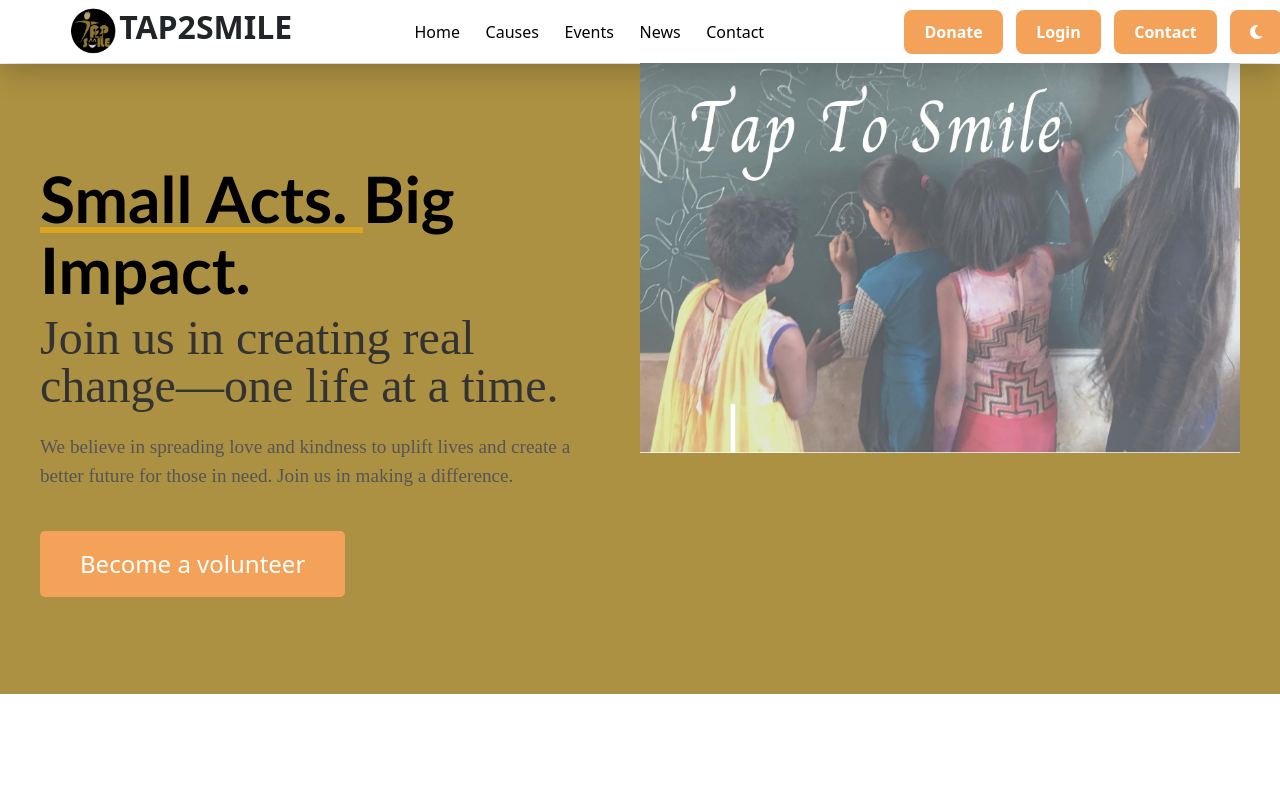
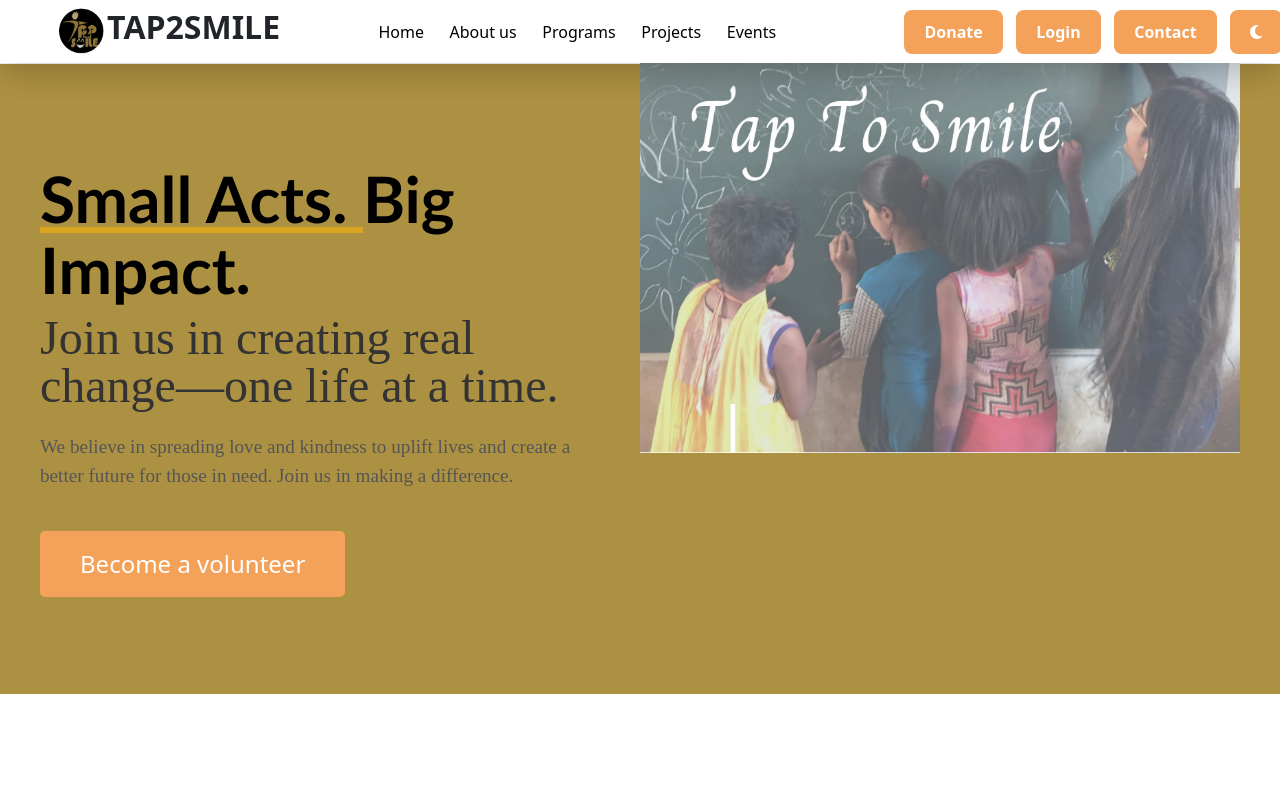
Before and after one commit to Tap2smile/ngo-website, a plain HTML site: page index.html in a window 1280 px wide. Shown: the top 800 px of the page. Drawn offline with nearby package versions, Linux system fonts and the light colour scheme.

Commit message:
Update index.html

```diff
--- a/index.html
+++ b/index.html
@@ -50,10 +50,10 @@
                     <div class="menu-close" onclick="toggleMenu()">&times;</div>
                 </div>
                 <a href="index.html">Home</a>
-                <a href="pages/causes.html">Causes</a>
+                <a href="pages/about.html">About us</a>
+                <a href="pages/programs.html">Programs</a>
+                <a href="pages/projects.html">Projects</a>
                 <a href="pages/events.html">Events</a>
-                <a href="pages/news.html">News</a>
-                <a href="pages/contact.html">Contact</a>
 
                 <div class="socials mobileBtn">
                     <div class="login">
@@ -86,10 +86,10 @@
             <!-- Desktop Navbar -->
             <nav class="navbar">
                 <a href="index.html">Home</a>
-                <a href="pages/causes.html">Causes</a>
+                <a href="pages/about.html">About us</a>
+                <a href="pages/programs.html">Programs</a>
+                <a href="pages/projects.html">Projects</a>
                 <a href="pages/events.html">Events</a>
-                <a href="pages/news.html">News</a>
-                <a href="pages/contact.html">Contact</a>
             </nav>
         </div>
 
@@ -632,7 +632,7 @@
                 <ul>
                     <li><a href="index.html">Home</a></li>
                     <li><a href="pages/about.html">About</a></li> <!-- Updated link -->
-                    <li><a href="./pages/causes.html">Causes</a></li>
+                    <li><a href="./pages/programs.html">Programs</a></li>
                     <li><a href="/pages/contact.html">Contact</a></li>
                 </ul>
             </div>
```
